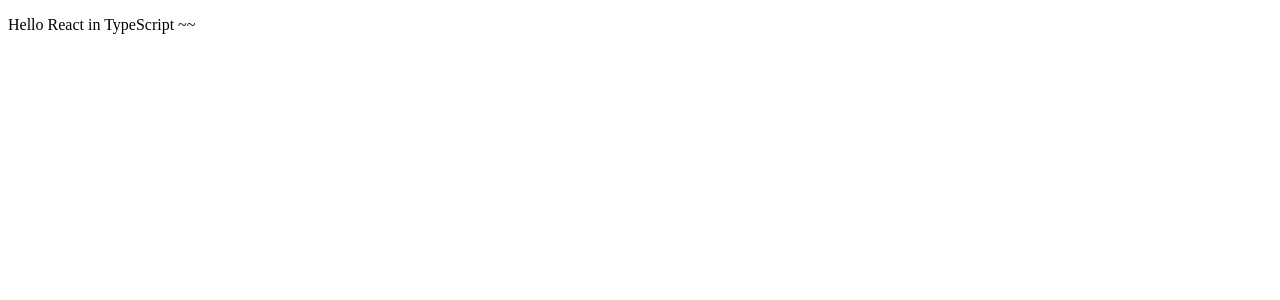
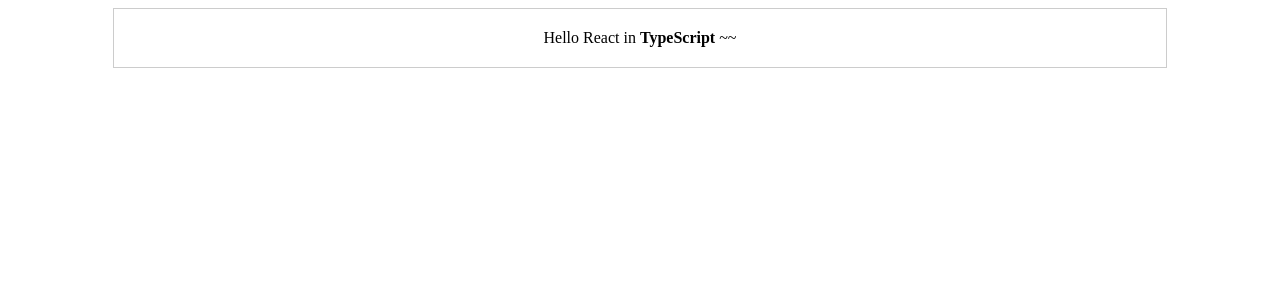
Before and after one commit to lalalazero/webpack-typescript-react-starter, a React app: page / in a window 1280 px wide. Shown: the top 300 px of the page. Built offline with nearby package versions, Linux system fonts and the light colour scheme; the HTML template or start-up script is replaced by a standard one.

Commit message:
支持 css 和 less

```diff
--- a/package.json
+++ b/package.json
@@ -22,7 +22,10 @@
     "@types/react": "^16.9.35",
     "@types/react-dom": "^16.9.8",
     "clean-webpack-plugin": "^3.0.0",
+    "css-loader": "^3.5.3",
     "html-webpack-plugin": "^4.3.0",
+    "less-loader": "^6.1.0",
+    "style-loader": "^1.2.1",
     "ts-loader": "^7.0.4",
     "typescript": "^3.8.3",
     "webpack": "^4.43.0",
--- a/src/App.tsx
+++ b/src/App.tsx
@@ -1,7 +1,9 @@
 import React from 'react'
+import './style.css'
+import './style-less.less'
 
 const App = () => {
-    return <p>Hello React in TypeScript ~~</p>
+    return <p className='app'>Hello React in <span className='bold'>TypeScript</span> ~~</p>
 }
 
 export default App
--- /dev/null
+++ b/src/style-less.less
@@ -0,0 +1,3 @@
+.bold {
+    font-weight: bold;
+}
--- /dev/null
+++ b/src/style.css
@@ -0,0 +1,7 @@
+.app {
+    border: 1px solid #ccc;
+    padding: 20px;
+    width: 80%;
+    margin: auto;
+    text-align: center;
+}
```
Also changed, not shown: src/types/global.d.ts (added, +9 -0 lines), 3 other files (tests, documents, lock files or other folders).
